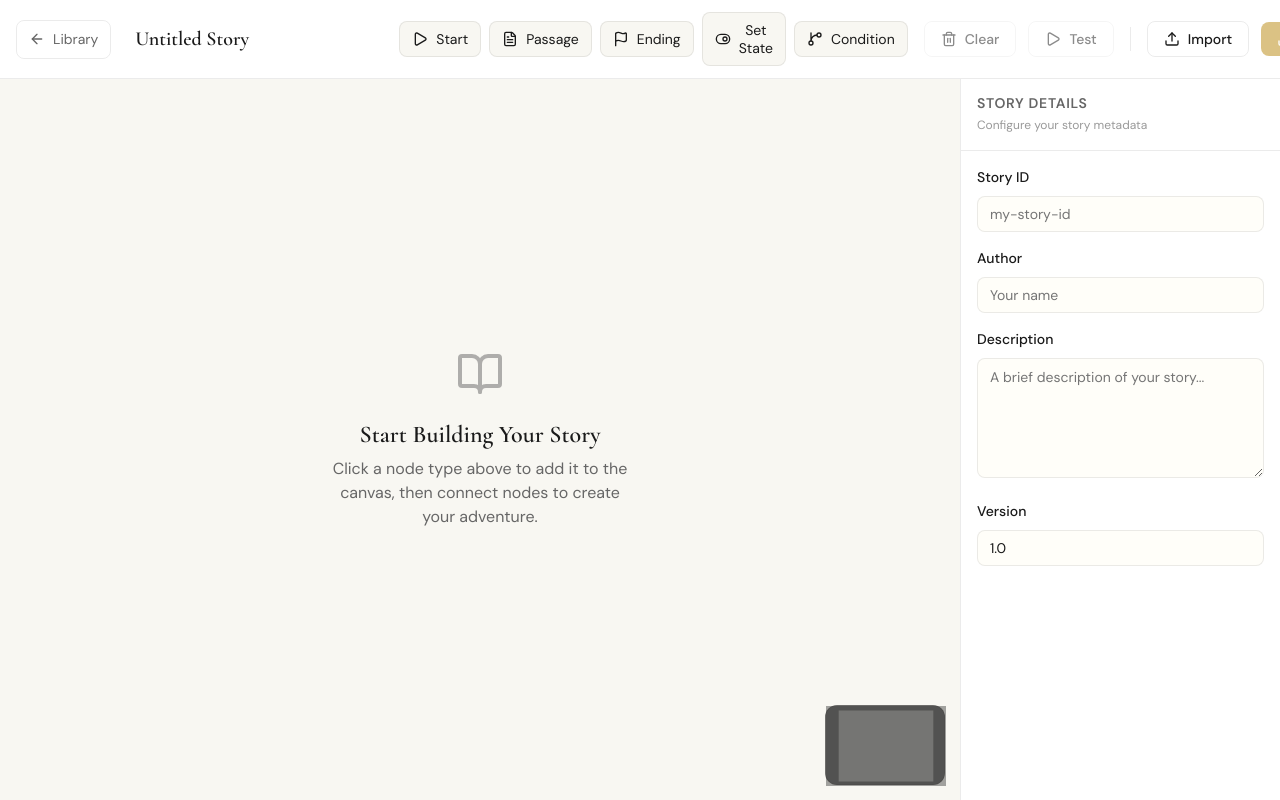
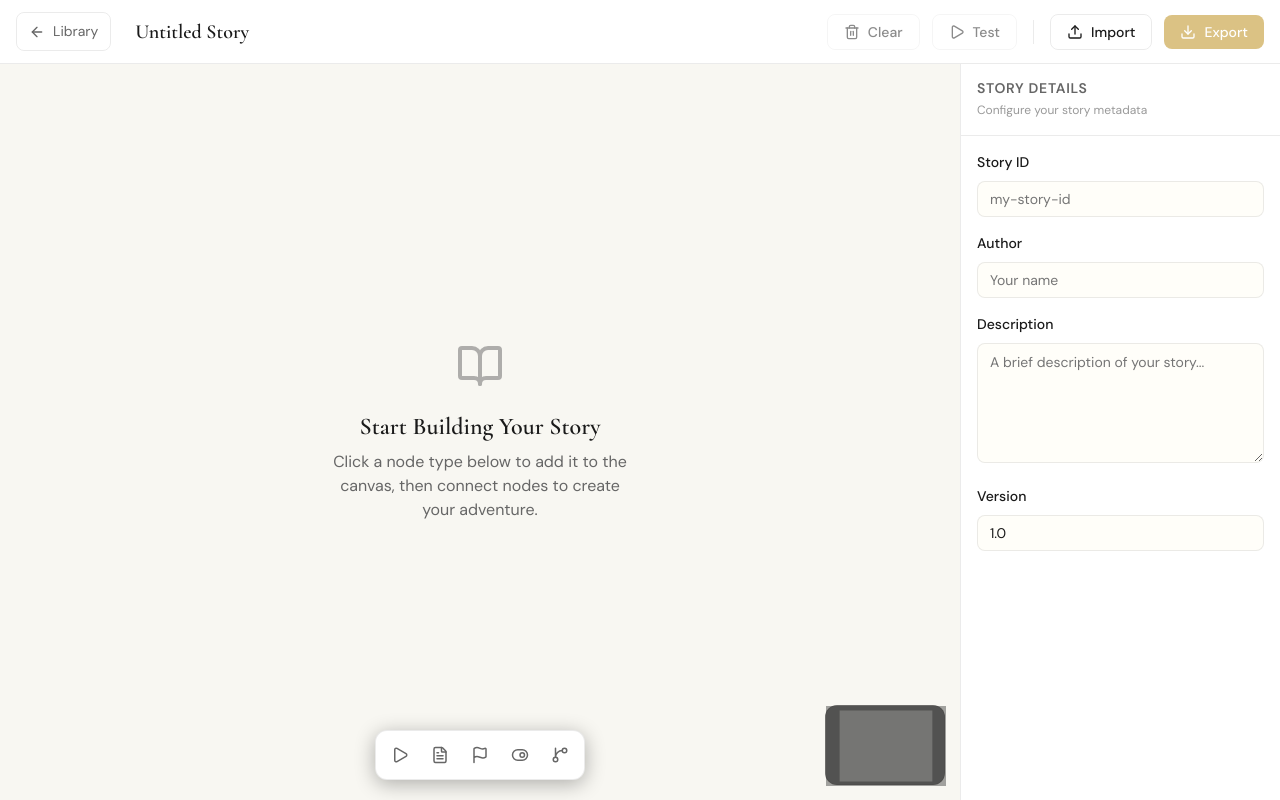
Before and after one commit to j-kappa/choose-adventure, a React (Vite) app: page /builder in a window 1280 px wide. Built offline with nearby package versions, Linux system fonts and the light colour scheme; a web font is replaced by a local one.

Commit message:
Add NodeMenu component to StoryBuilder and update instructions for adding nodes

```diff
--- a/src/components/StoryBuilder/StoryBuilder.tsx
+++ b/src/components/StoryBuilder/StoryBuilder.tsx
@@ -15,6 +15,7 @@ import { StoryBuilderProvider, useStoryBuilderContext, type BuilderNode, type Bu
 import { ValidationProvider } from '../../context/ValidationContext';
 import { nodeTypes } from './nodes';
 import { BuilderToolbar } from './toolbar/BuilderToolbar';
+import { NodeMenu } from './toolbar/NodeMenu';
 import { ExportDialog } from './toolbar/ExportDialog';
 import { ImportDialog } from './toolbar/ImportDialog';
 import { RestoreDialog } from './toolbar/RestoreDialog';
@@ -254,7 +255,7 @@ function StoryBuilderContent() {
               </div>
               <h2 className={styles.emptyStateTitle}>Start Building Your Story</h2>
               <p className={styles.emptyStateText}>
-                Click a node type above to add it to the canvas, then connect nodes to create your adventure.
+                Click a node type below to add it to the canvas, then connect nodes to create your adventure.
               </p>
             </div>
           )}
@@ -265,6 +266,8 @@ function StoryBuilderContent() {
               Saved
             </div>
           )}
+
+          <NodeMenu />
         </div>
 
         <div className={styles.sidePanel}>
--- a/src/components/StoryBuilder/toolbar/BuilderToolbar.tsx
+++ b/src/components/StoryBuilder/toolbar/BuilderToolbar.tsx
@@ -2,7 +2,6 @@ import { useCallback } from 'react';
 import { Link } from 'react-router-dom';
 import { ArrowLeft, Download, Trash2, Play, Upload } from 'lucide-react';
 import { useStoryBuilderContext, type ValidationError } from '../../../context/StoryBuilderContext';
-import { nodeTypeInfo } from '../nodes';
 import { ValidationIndicator } from '../panels/ValidationIndicator';
 import styles from '../StoryBuilder.module.css';
 
@@ -17,34 +16,11 @@ interface BuilderToolbarProps {
 }
 
 export function BuilderToolbar({ onExport, onImport, onTest, hasErrors, canTest, errors, warnings }: BuilderToolbarProps) {
-  const { metadata, setMetadata, addNode, nodes, clearCanvas } = useStoryBuilderContext();
-
-  const handleAddNode = useCallback((type: string) => {
-    // Node width + 40px gap (nodes are 220-280px wide)
-    const nodeSpacing = 300;
-
-    if (nodes.length === 0) {
-      // First node - place at starting position
-      addNode(type, { x: 100, y: 100 });
-    } else {
-      // Find the rightmost node position
-      const rightmostX = Math.max(...nodes.map(n => n.position.x));
-      const rightmostNode = nodes.find(n => n.position.x === rightmostX)!;
-
-      // Place new node to the right with fixed spacing
-    const position = {
-        x: rightmostX + nodeSpacing,
-        y: rightmostNode.position.y,
-    };
-    addNode(type, position);
-    }
-  }, [addNode, nodes]);
+  const { metadata, setMetadata, nodes, clearCanvas } = useStoryBuilderContext();
 
   const handleTitleChange = useCallback((e: React.ChangeEvent<HTMLInputElement>) => {
     setMetadata({ ...metadata, title: e.target.value });
   }, [metadata, setMetadata]);
-
-  const hasStartNode = nodes.some(n => n.type === 'start');
 
   return (
     <div className={styles.toolbar}>
@@ -61,28 +37,6 @@ export function BuilderToolbar({ onExport, onImport, onTest, hasErrors, canTest,
           onChange={handleTitleChange}
           placeholder="Untitled Story"
         />
-      </div>
-
-      <div className={styles.toolbarCenter}>
-        <div className={styles.nodePalette}>
-          {nodeTypeInfo.map((info) => {
-            const isStartDisabled = info.type === 'start' && hasStartNode;
-            const IconComponent = info.icon;
-
-            return (
-              <button
-                key={info.type}
-                className={styles.nodeButton}
-                onClick={() => handleAddNode(info.type)}
-                disabled={isStartDisabled}
-                style={{ opacity: isStartDisabled ? 0.5 : 1 }}
-              >
-                <IconComponent size={16} className={styles.nodeButtonIcon} />
-                {info.label}
-              </button>
-            );
-          })}
-        </div>
       </div>
 
       <div className={styles.toolbarRight}>
--- /dev/null
+++ b/src/components/StoryBuilder/toolbar/NodeMenu.module.css
@@ -0,0 +1,87 @@
+/* Floating node menu */
+.menu {
+  position: absolute;
+  bottom: 20px;
+  left: 50%;
+  transform: translateX(-50%);
+  display: flex;
+  align-items: center;
+  gap: 4px;
+  padding: 6px;
+  background: var(--color-bg-card);
+  border: 1px solid var(--color-border);
+  border-radius: 12px;
+  box-shadow: 0 4px 20px rgba(0, 0, 0, 0.3);
+  z-index: 50;
+}
+
+.button {
+  position: relative;
+  display: flex;
+  align-items: center;
+  justify-content: center;
+  width: 36px;
+  height: 36px;
+  background: transparent;
+  border: none;
+  border-radius: 8px;
+  color: var(--color-text-muted);
+  cursor: pointer;
+  transition: all 0.15s ease;
+}
+
+.button:hover:not(:disabled) {
+  background: var(--color-bg-subtle);
+  color: var(--node-color, var(--color-text));
+}
+
+.button:active:not(:disabled) {
+  transform: scale(0.95);
+}
+
+.button:disabled {
+  cursor: not-allowed;
+}
+
+/* Tooltip */
+.button::after {
+  content: attr(data-tooltip);
+  position: absolute;
+  bottom: calc(100% + 8px);
+  left: 50%;
+  transform: translateX(-50%) translateY(4px);
+  padding: 6px 10px;
+  background: #1a1a1a;
+  color: #ffffff;
+  font-family: var(--font-ui);
+  font-size: 12px;
+  font-weight: 500;
+  white-space: nowrap;
+  border-radius: 6px;
+  opacity: 0;
+  visibility: hidden;
+  pointer-events: none;
+  transition: opacity 0.2s ease, transform 0.2s ease, visibility 0.2s ease;
+}
+
+/* Tooltip arrow */
+.button::before {
+  content: '';
+  position: absolute;
+  bottom: calc(100% + 2px);
+  left: 50%;
+  transform: translateX(-50%) translateY(4px);
+  border: 5px solid transparent;
+  border-top-color: #1a1a1a;
+  opacity: 0;
+  visibility: hidden;
+  pointer-events: none;
+  transition: opacity 0.2s ease, transform 0.2s ease, visibility 0.2s ease;
+}
+
+.button:hover::after,
+.button:hover::before {
+  opacity: 1;
+  visibility: visible;
+  transform: translateX(-50%) translateY(0);
+}
--- /dev/null
+++ b/src/components/StoryBuilder/toolbar/NodeMenu.tsx
@@ -0,0 +1,52 @@
+import { useCallback } from 'react';
+import { useStoryBuilderContext } from '../../../context/StoryBuilderContext';
+import { nodeTypeInfo } from '../nodes';
+import styles from './NodeMenu.module.css';
+
+export function NodeMenu() {
+  const { addNode, nodes } = useStoryBuilderContext();
+
+  const handleAddNode = useCallback((type: string) => {
+    const nodeSpacing = 300;
+
+    if (nodes.length === 0) {
+      addNode(type, { x: 100, y: 100 });
+    } else {
+      const rightmostX = Math.max(...nodes.map(n => n.position.x));
+      const rightmostNode = nodes.find(n => n.position.x === rightmostX)!;
+
+      const position = {
+        x: rightmostX + nodeSpacing,
+        y: rightmostNode.position.y,
+      };
+      addNode(type, position);
+    }
+  }, [addNode, nodes]);
+
+  const hasStartNode = nodes.some(n => n.type === 'start');
+
+  return (
+    <div className={styles.menu}>
+      {nodeTypeInfo.map((info) => {
+        const isStartDisabled = info.type === 'start' && hasStartNode;
+        const IconComponent = info.icon;
+
+        return (
+          <button
+            key={info.type}
+            className={styles.button}
+            onClick={() => handleAddNode(info.type)}
+            disabled={isStartDisabled}
+            data-tooltip={info.label}
+            style={{
+              '--node-color': info.color,
+              opacity: isStartDisabled ? 0.4 : 1,
+            } as React.CSSProperties}
+          >
+            <IconComponent size={18} />
+          </button>
+        );
+      })}
+    </div>
+  );
+}
```
